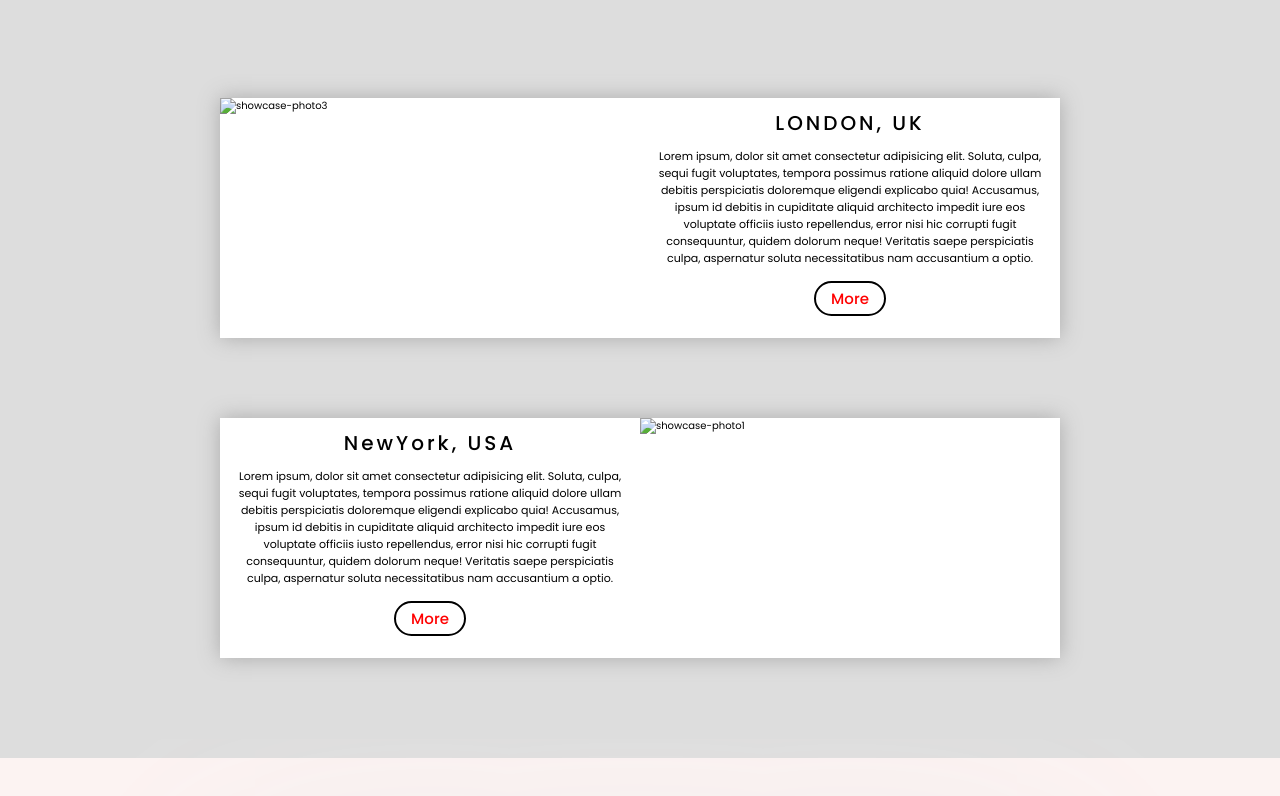
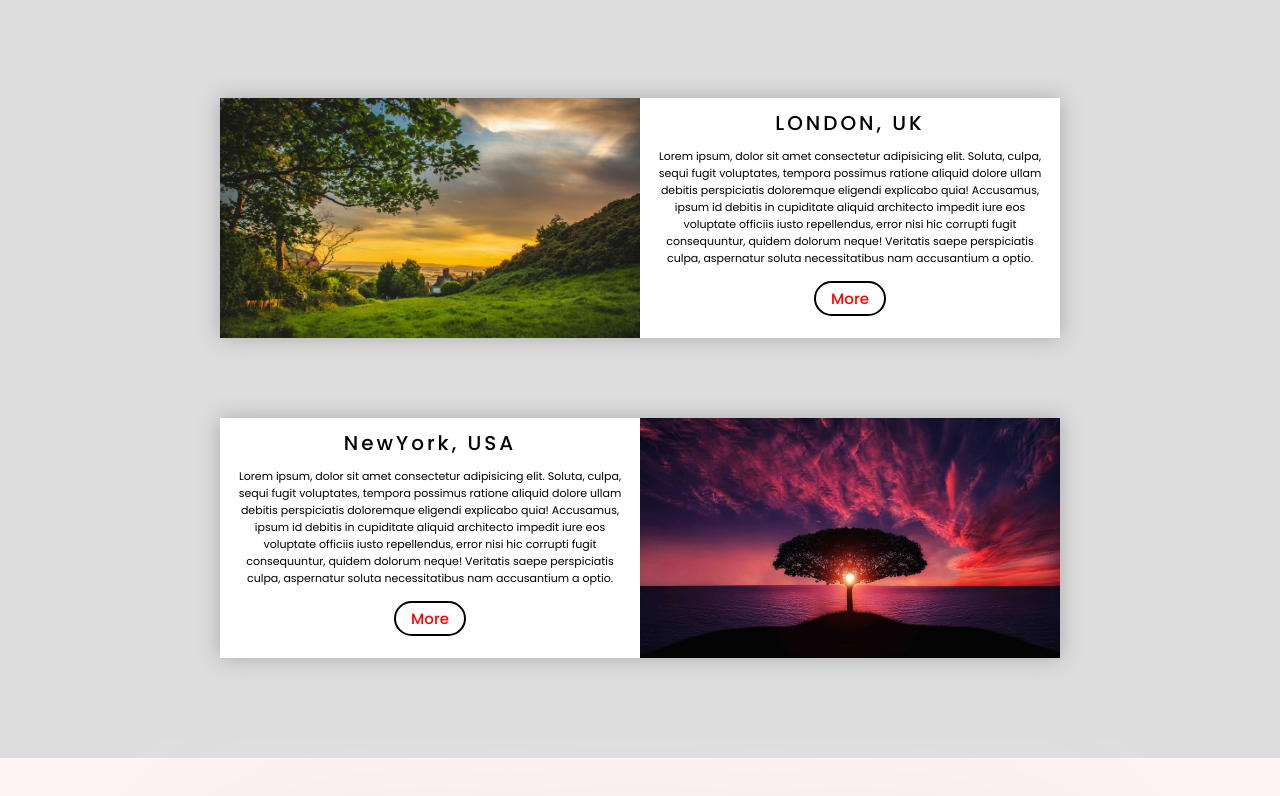
Before and after one commit to Jain2213/travelworld.github.io, a plain HTML site: page index.html in a window 1280 px wide. Shown: the part 786-1582 px from the top of the page. Drawn offline with Linux system fonts and the light colour scheme; files whose address does not match are found by name.

Commit message:
Update index.html

```diff
--- a/index.html
+++ b/index.html
@@ -32,7 +32,7 @@
         <div class="container">
         <div class="row row1">
             <div class="img-box">
-                <img src="./img/showcase-photo3.jpg" alt="showcase-photo3">
+                <img src="showcase-photo3.jpg" alt="showcase-photo3">
             </div>
             <div class="text-box">
                 <h2>LONDON, UK</h2>
@@ -42,7 +42,7 @@
         </div>
         <div class="row row2">
             <div class="img-box">
-                <img src="./img/showcase-photo1.jpg" alt="showcase-photo1">
+                <img src="showcase-photo1.jpg" alt="showcase-photo1">
             </div>
             <div class="text-box">
                 <h2>NewYork, USA</h2>
```
